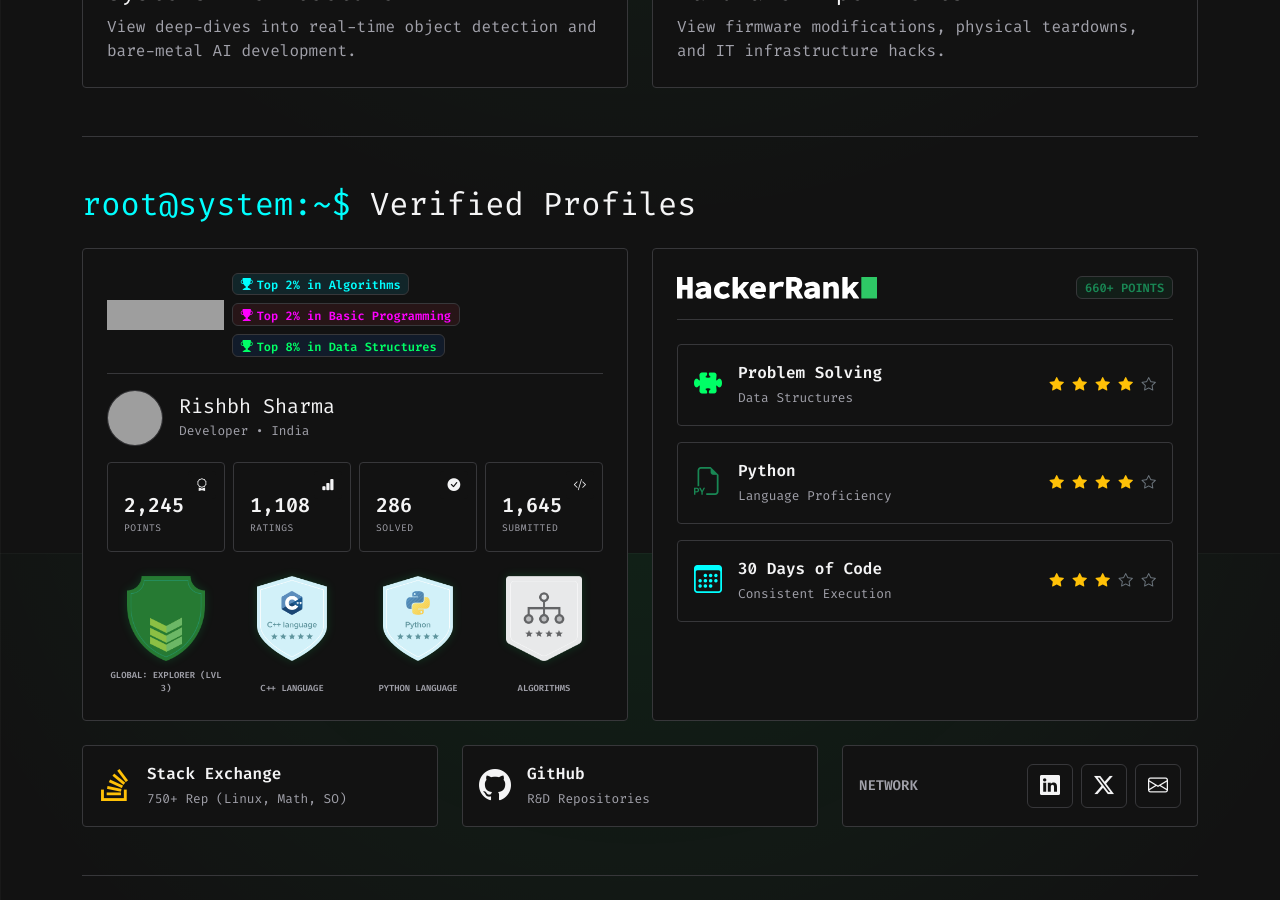
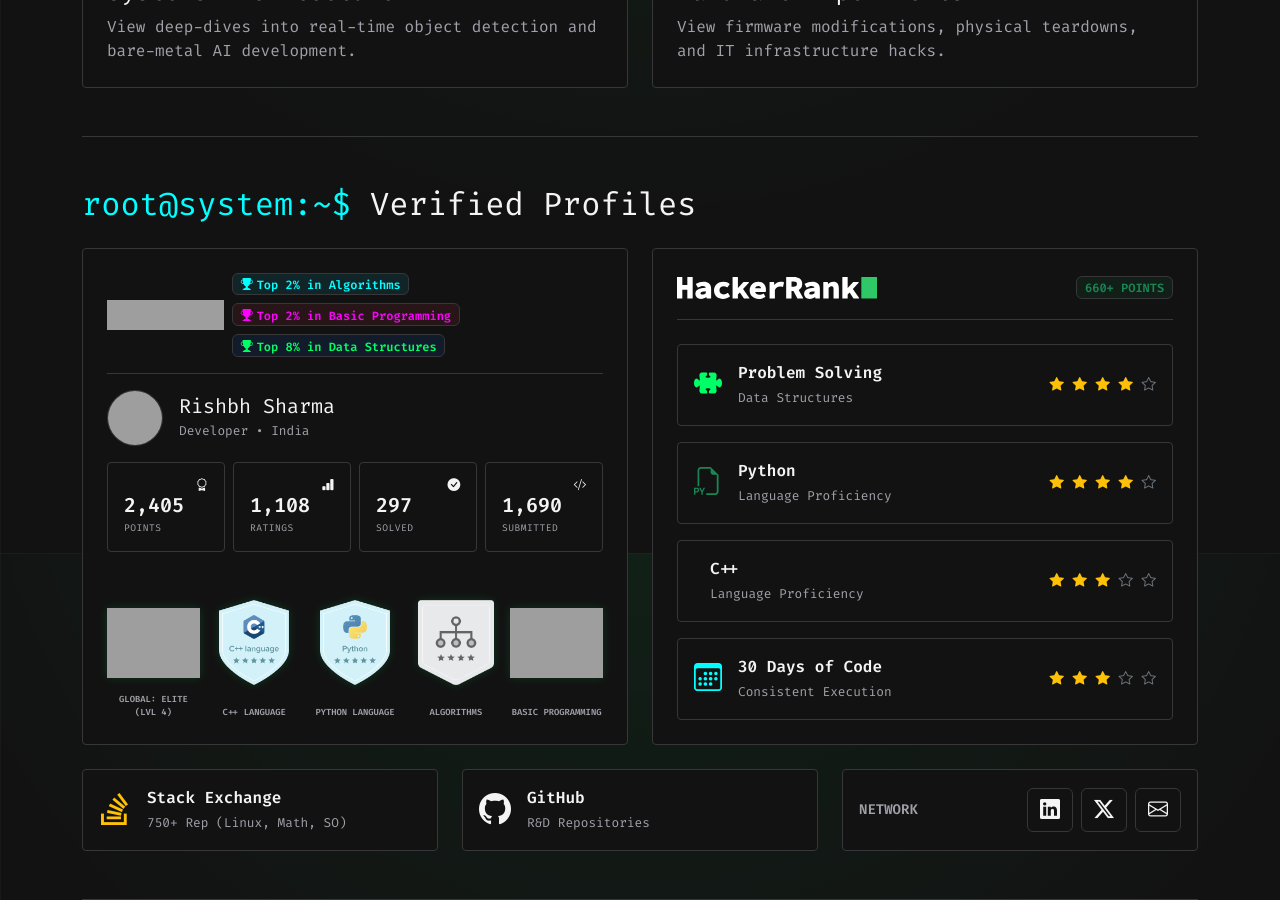
Before and after one commit to CodeRSTech/coderstech.github.io, a Jekyll site: the page built from index.md, in a window 1280 px wide and 900 px high, scrolled down 1247 px. Built offline with Jekyll 4.4.1, drawn with Linux system fonts in a browser that asks for light colours; before the commit the page ends 2123 px from its top, so only the background shows below that; grey boxes are pictures that could not be loaded.

Commit message:
Updated profile stats.

```diff
--- a/_data/profiles.yml
+++ b/_data/profiles.yml
@@ -14,26 +14,28 @@ hackerearth:
       color: "primary" # Green
   stats:
     - label: "Points"
-      value: "2,245"
+      value: "2,405"
       icon: "bi bi-award text-light"
     - label: "Ratings"
       value: "1,108"
       icon: "bi bi-bar-chart-fill text-light"
     - label: "Solved"
-      value: "286"
+      value: "297"
       icon: "bi bi-check-circle-fill text-light"
     - label: "Submitted"
-      value: "1,645"
+      value: "1,690"
       icon: "bi bi-code-slash text-light"
   badges:
-    - name: "Global: Explorer (Lvl 3)"
-      url: "/assets/images/hackerearth_badges/global_3.png"
+    - name: "Global: Elite (Lvl 4)"
+      url: "/assets/images/hackerearth_badges/global_4.png"
     - name: "C++ Language"
       url: "/assets/images/hackerearth_badges/cpp_1.png"
     - name: "Python Language"
       url: "/assets/images/hackerearth_badges/python_1.png"
     - name: "Algorithms"
       url: "/assets/images/hackerearth_badges/algorithms_4.png"
+    - name: "Basic Programming"
+      url: "/assets/images/hackerearth_badges/basic_programming_4.png"
 
 hackerrank:
   logo:
@@ -49,6 +51,10 @@ hackerrank:
       domain: "Language Proficiency"
       stars: 4
       icon: "bi bi-filetype-py text-success"
+    - name: "C++"
+      domain: "Language Proficiency"
+      stars: 3
+      icon: "bi bi-filetype-cpp text-info"
     - name: "30 Days of Code"
       domain: "Consistent Execution"
       stars: 3
```
